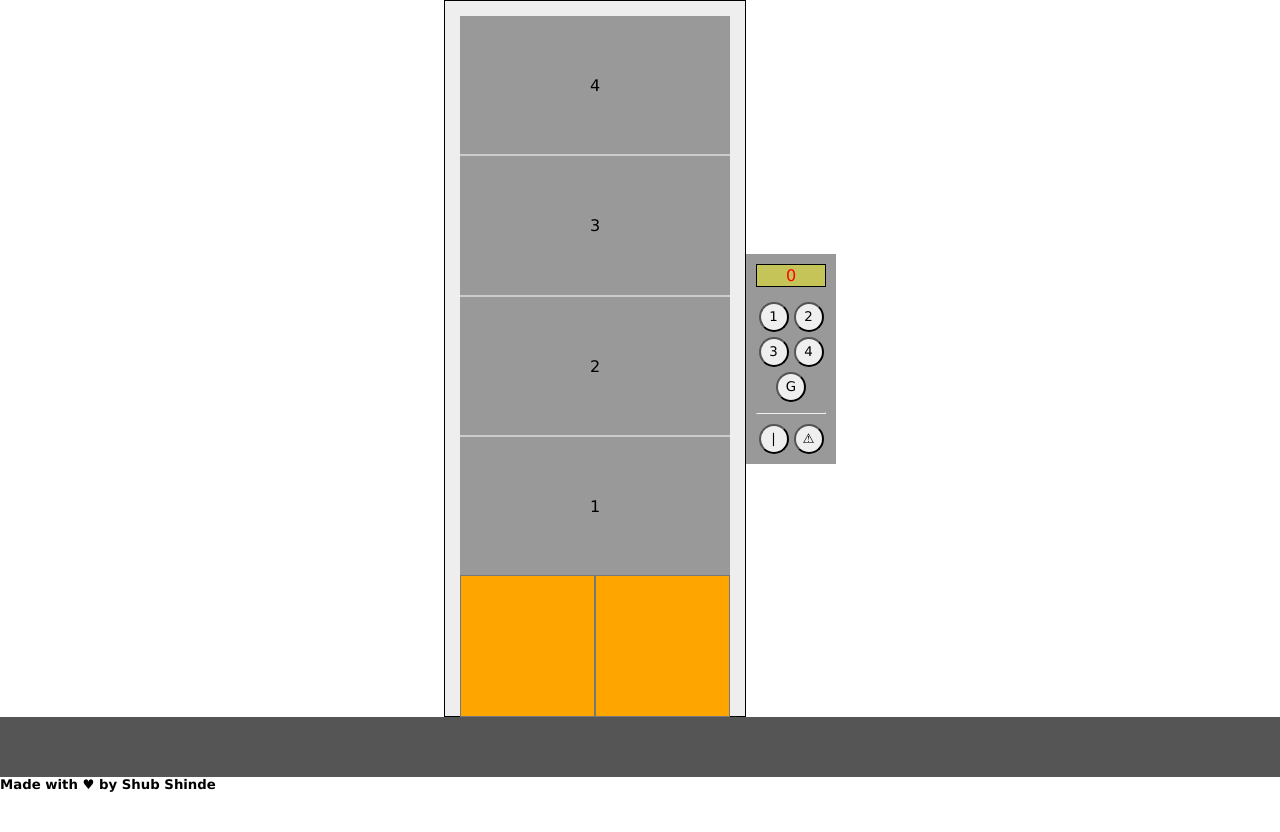
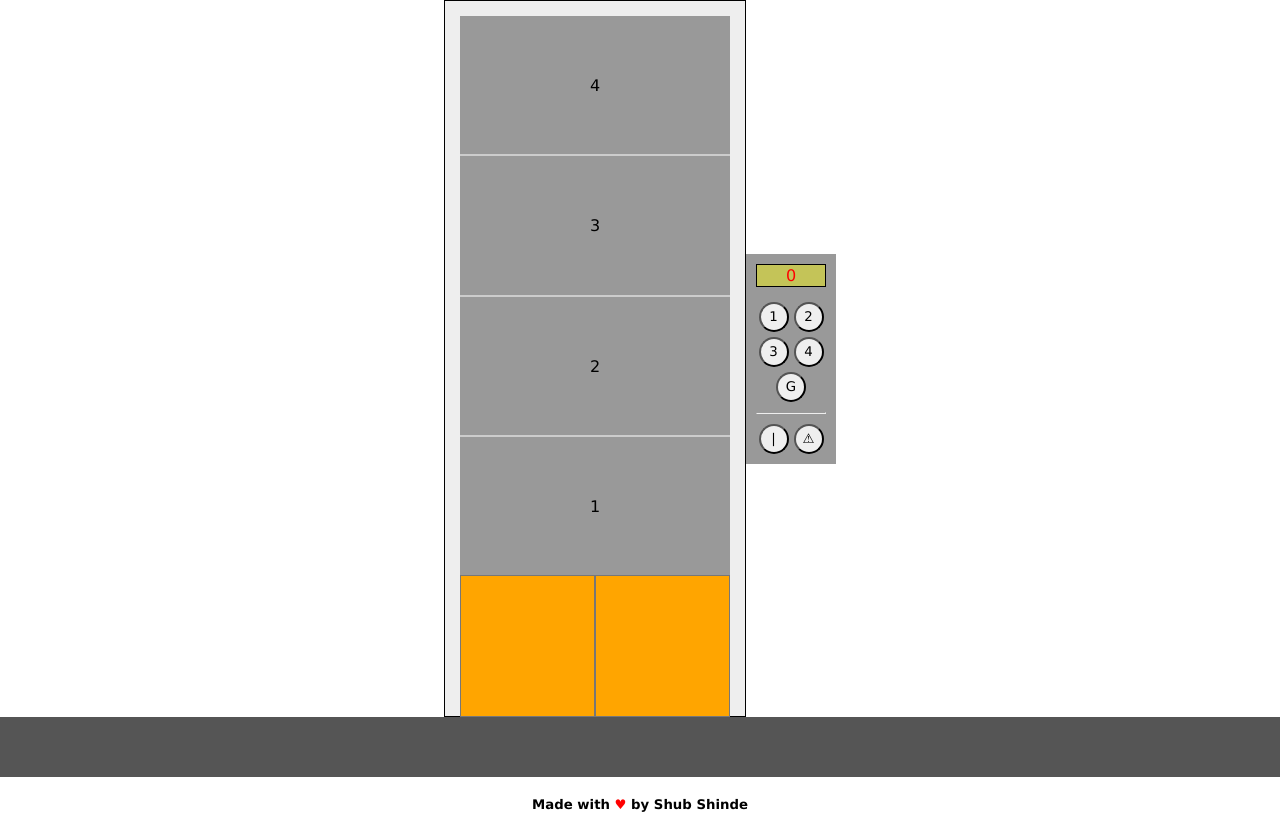
Before and after one commit to shubshinde/elevator-demo-js, a plain HTML site: page index.html in a window 1280 px wide. Shown: the top 832 px of the page. Before the commit the page ends 800 px from the top, so only its background shows below. Drawn offline with nearby package versions, Linux system fonts and the light colour scheme.

Commit message:
Update style.css

```diff
--- a/style.css
+++ b/style.css
@@ -124,6 +124,15 @@ body.alert {
     -o-transition: all 3s ease;
 }
 
+.credits {
+    text-align: center;
+    padding: 20px 0;
+}
+
+.credits span {
+    color: red;
+}
+
 /* States */
 .pressed {
     border: 2px solid red;
```
